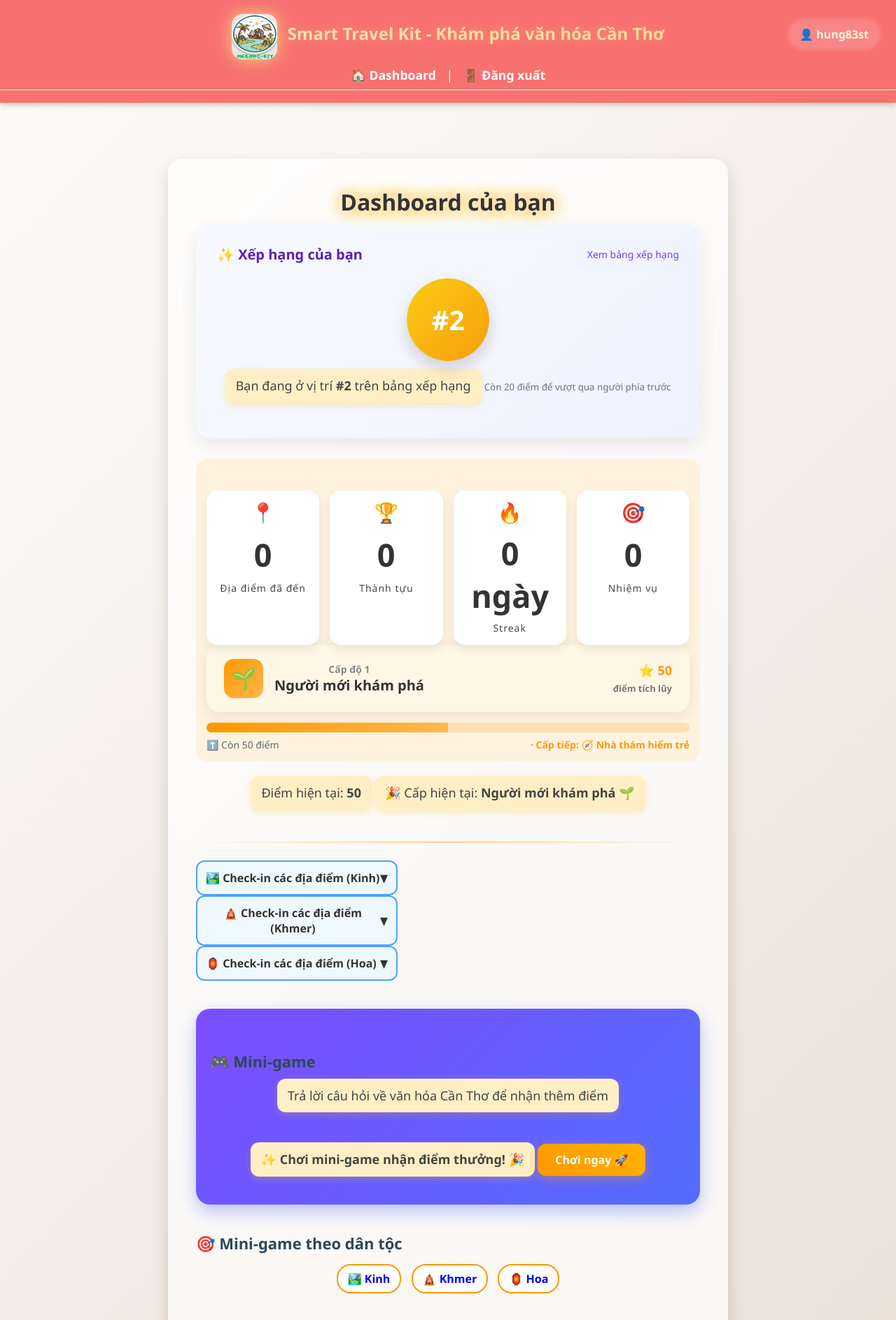
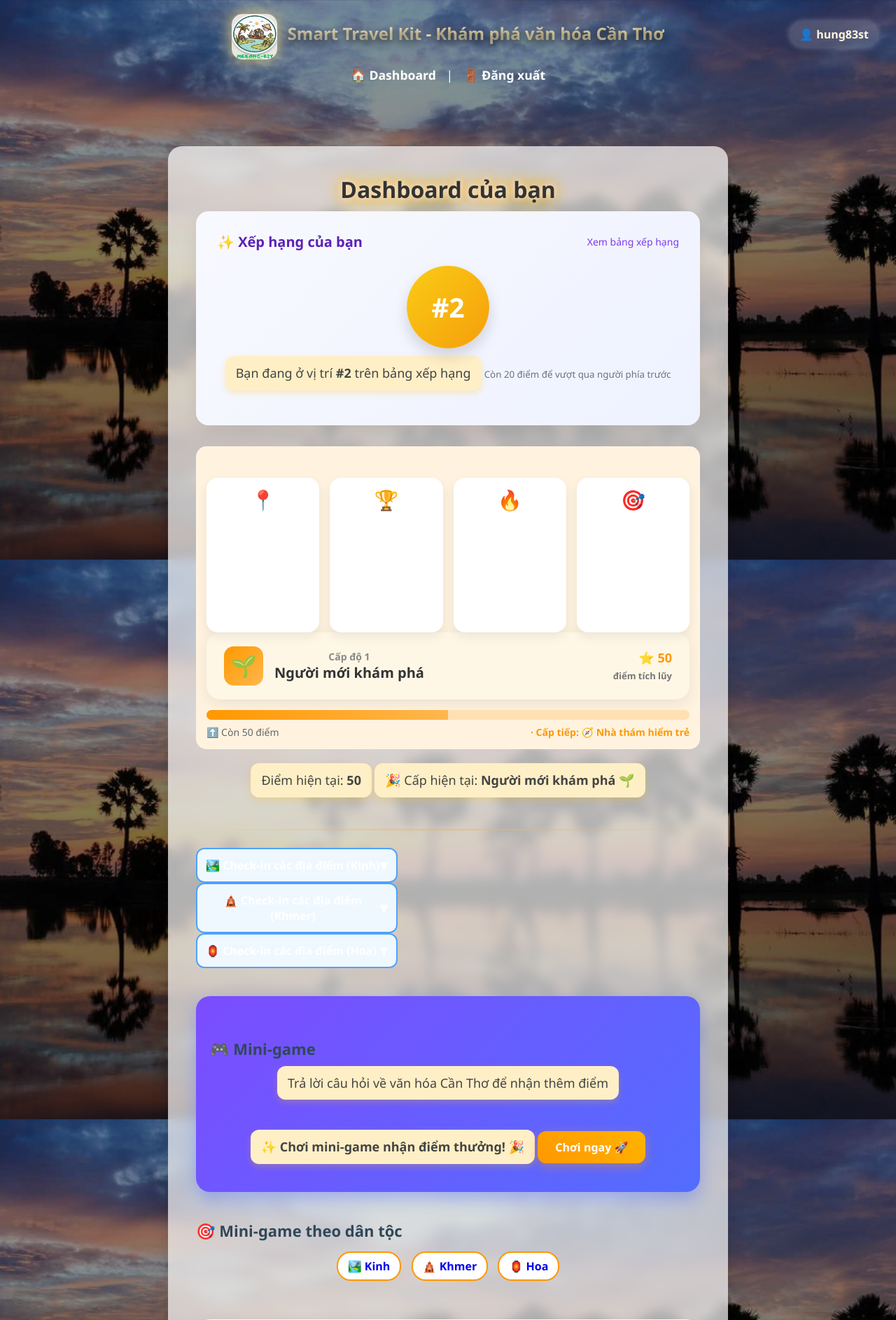
Before and after one commit to hung83st/mekongkit, a Flask app: page /dashboard in a window 1280 px wide. Shown: the top 1887 px of the page at 70% size. Run offline with Flask 3, Linux system fonts and the light colour scheme; a user stored in the database is signed in; data comes from the database, SQL or seed files in the repository; data that the repository does not hold is empty.

Commit message:
Update dashboard.html

```diff
--- a/travel_kit/templates/dashboard.html
+++ b/travel_kit/templates/dashboard.html
@@ -3,10 +3,25 @@
 
 {% block content %}
 <style>
-  body {
+  /* body {
     background: linear-gradient(135deg, #fdfcfb, #e2d1c3);
     animation: fadeIn 0.8s ease-in-out;
-  }
+  } */
+
+    /* Đồng bộ nền tối */
+  body {
+      background: linear-gradient(rgba(0, 0, 0, 0.4), rgba(0, 0, 0, 0.6)), url("{{ url_for('static', filename='images/home_bg.jpg') }}") no-repeat center center fixed !important;
+      background-size: cover !important;
+      color: #ffffff;
+      animation: fadeIn 0.8s ease-in-out;
+  }
+  header, footer {
+      background: transparent !important;
+      box-shadow: none !important;
+      border: none !important;
+  }
+  header hr, footer hr { display: none !important; }
+  header h1 { text-shadow: 0 4px 12px rgba(0,0,0,0.8); }
 
   @keyframes fadeIn {
     from { opacity: 0; transform: translateY(10px); }
```
